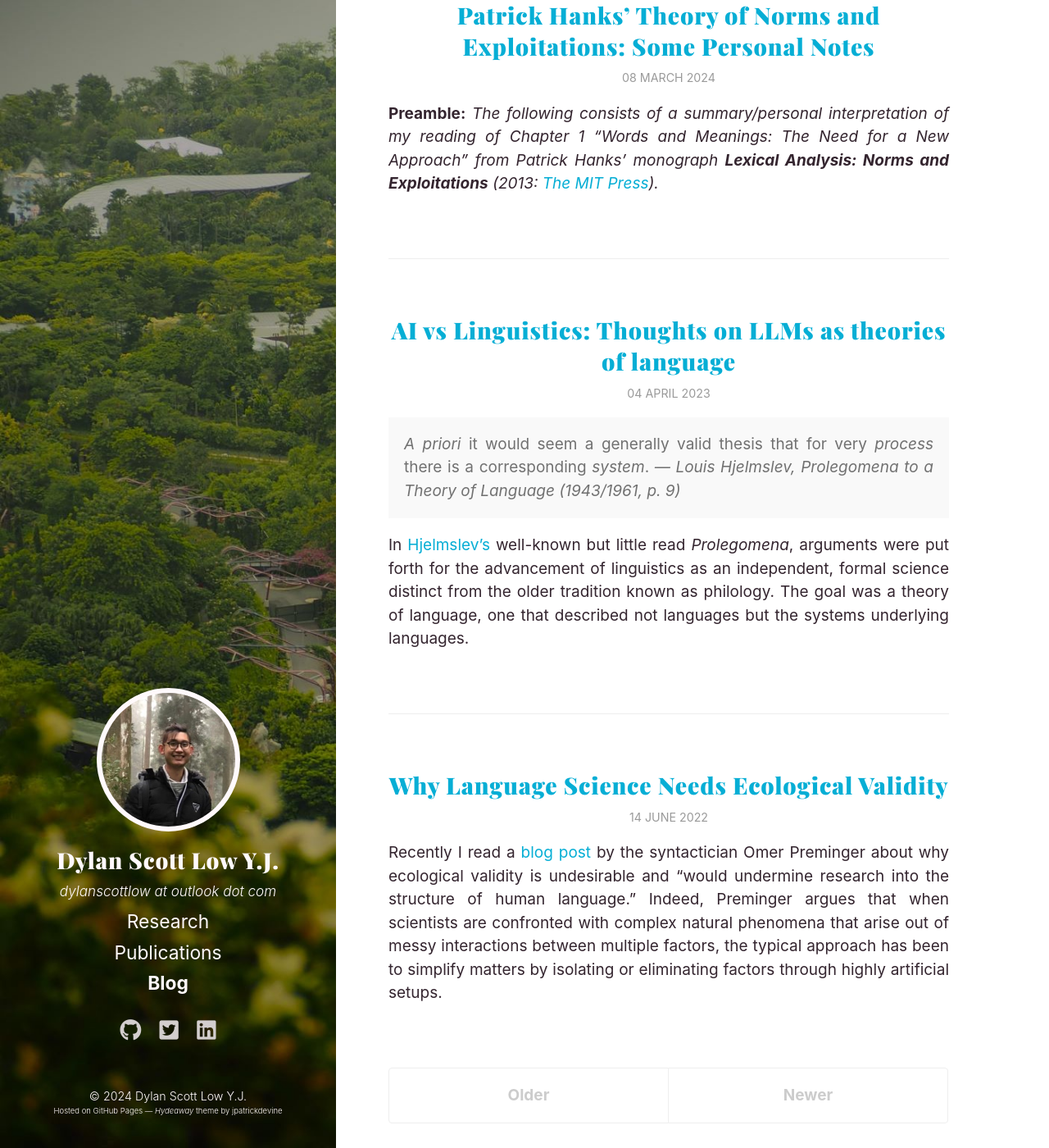
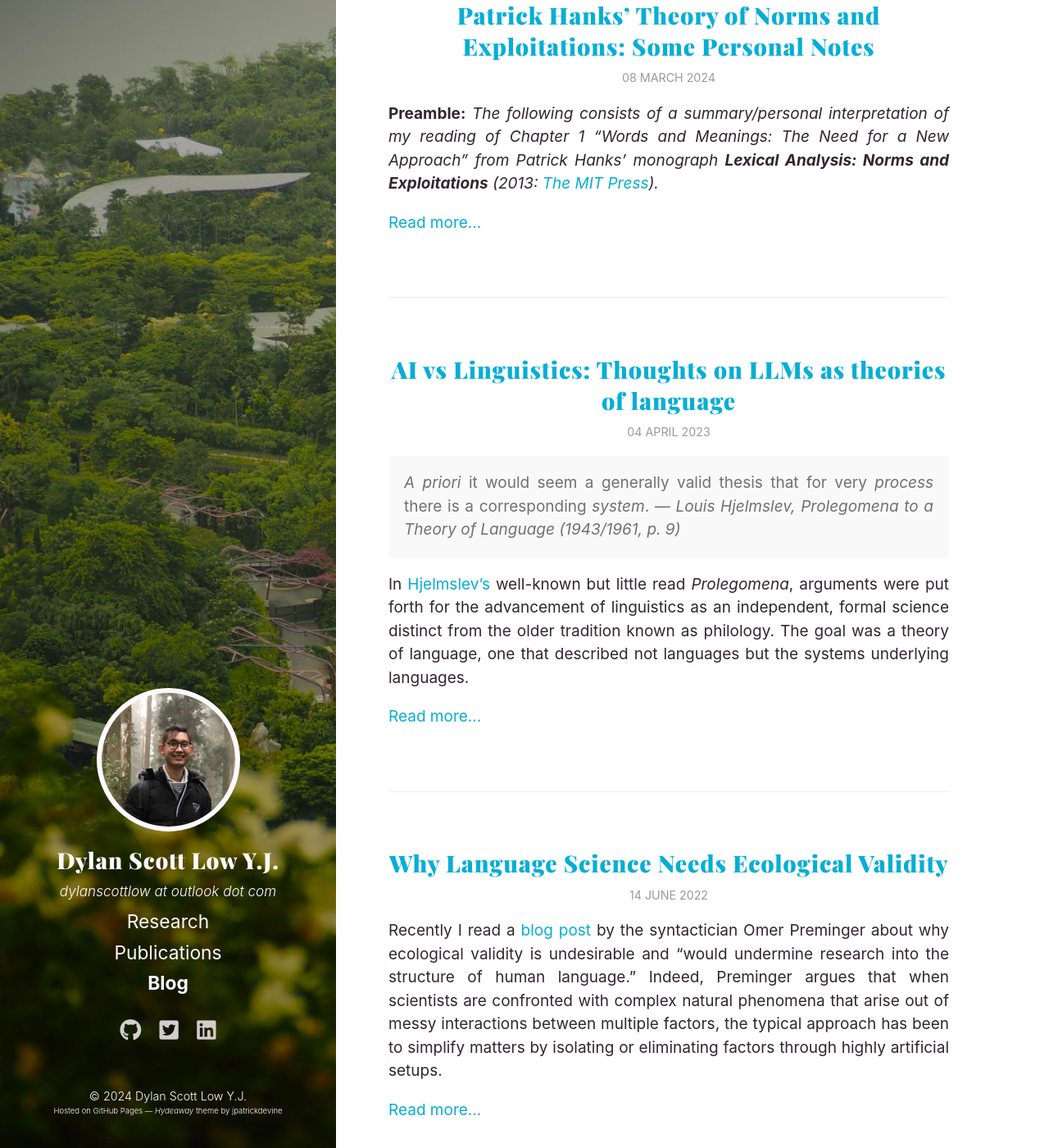
Before and after one commit to dylanscottlow/dylanscottlow.github.io, a Jekyll site: the page built from blog/index.html, in a window 1280 px wide and 1400 px high, scrolled down 262 px. Shown: the whole window at 82% size. Built offline with Jekyll 4.4.1, drawn with Linux system fonts in a browser that asks for light colours; the list of posts is cut into pages by our own code; a style sheet for code colours, icons or effects is not loaded.

Commit message:
Add "read more" after excerpt

```diff
--- a/blog/index.html
+++ b/blog/index.html
@@ -40,6 +40,7 @@ order: 3
         <!-- <div class="hr"></div> -->
         <span class="post-date-preview">{{ post.date | date_to_long_string }}</span>
           {{ post.excerpt }}
+        <a href="{{ site.baseurl }}{{ post.url }}">Read more...</a>
       </div>
       {% if post != paginator.posts.last %}
         <hr>
```
